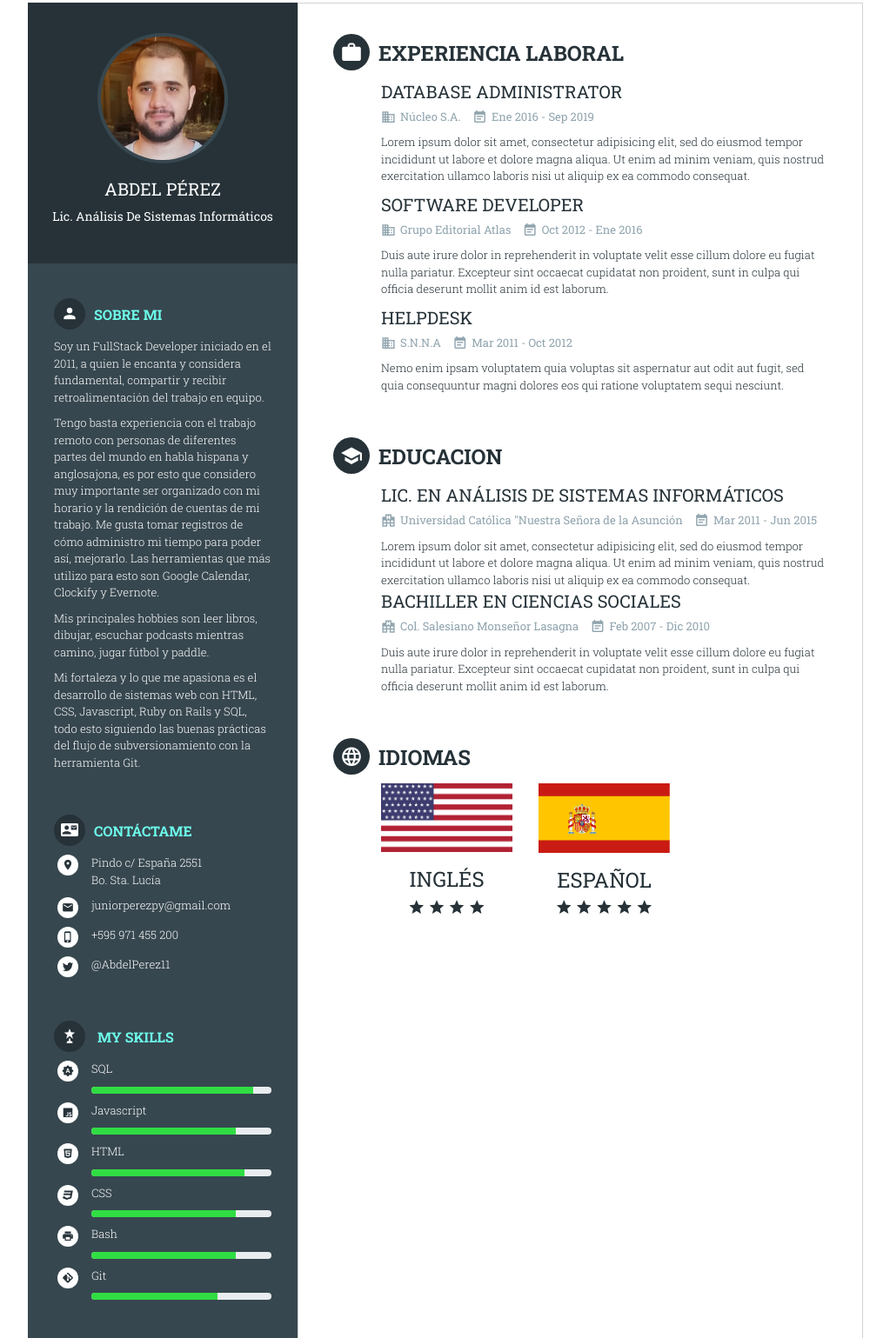
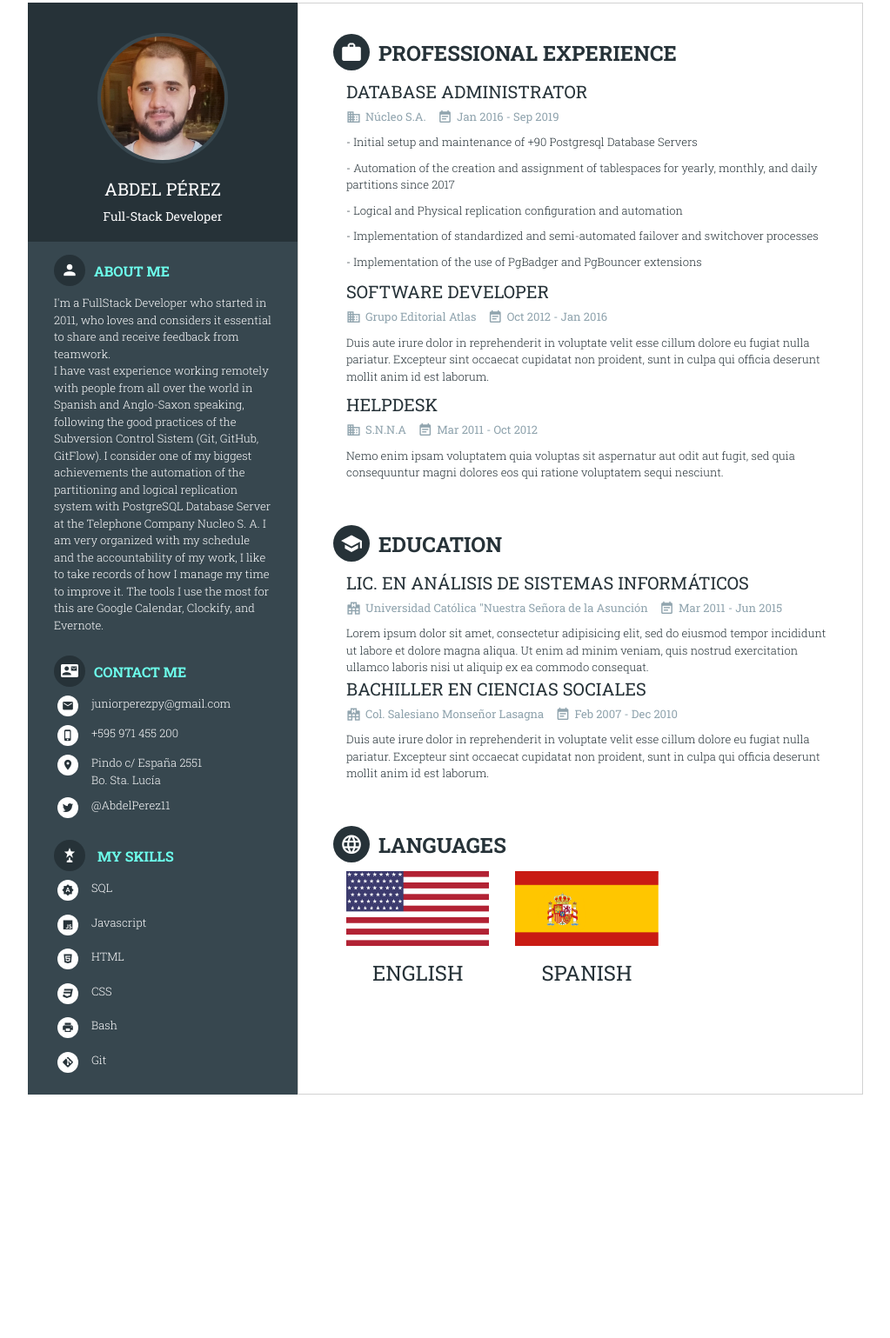
Before and after one commit to abdelp/abdelp.github.io, a plain HTML site: page index.html in a window 1280 px wide. Shown: the part 69-1608 px from the top of the page at 87% size, without its empty margins (128-1151 px from the left). After the commit the page ends 1348 px from the top, so only its background shows below. Drawn offline with nearby package versions, Linux system fonts and the light colour scheme; a web font is replaced by a local one.

Commit message:
Translate to English and remove progress-bar from skills

```diff
--- a/css/template.css
+++ b/css/template.css
@@ -152,8 +152,8 @@ img.img-full-width {
 /* =============== LAYOUT - HEADER AREA =============== */
 header {
 	text-align: center;
-	padding: 35px 20px;
-	margin-bottom: 35px;
+	padding: 35px 20px 10px 20px;
+	margin-bottom: 10px;
 	background: #263238;
 }
 header .avatar {
@@ -209,7 +209,7 @@ section .nino-sectionHeading .nino-icon {
 	color: #fff;
 }
 section .nino-sectionContent > .inner {
-	margin-left: 55px;
+	margin-left: 15px;
 }
 #nino-mainContent section .nino-sectionHeading {
 	font-size: 24px;
@@ -259,7 +259,7 @@ article .nino-articleMeta .nino-icon {
 	font-size: 14px;
 }
 #nino-leftSide section {
-	margin-bottom: 35px;
+	margin-bottom: 10px;
 	padding: 0 30px;
 }
 #nino-leftSide .nino-mySkill .progress {
--- a/index.html
+++ b/index.html
@@ -39,39 +39,30 @@
 					<header class="col-md-12 col-xs-12">
 						<img src="images/avatar.jpeg" alt="" class="avatar">
 						<h1 class="name">Abdel Pérez</h1>
-						<h3 class="regency">Lic. Análisis de Sistemas Informáticos</h3>
+						<h3 class="regency">Full-Stack Developer</h3>
 					</header>
 					<section class="nino-aboutMe col-md-12 col-xs-12">
 						<h2 class="nino-sectionHeading">
 							<a data-toggle="collapse" href="#collapse-about-me" role="button" aria-expanded="true" aria-controls="collapse-about-me">
-								<i class="mdi mdi-account nino-icon"></i>Sobre mi
+								<i class="mdi mdi-account nino-icon"></i>About me
 							</a>
 						</h2>
 						<div class="nino-sectionContent collapse show" id="collapse-about-me">
-							<p>Soy un FullStack Developer iniciado en el 2011, a quien le encanta y considera fundamental, compartir y recibir retroalimentación del trabajo en equipo.</p>
+							<p>I'm a FullStack Developer who started in 2011, who loves and considers it essential to share and receive feedback from teamwork.
+								<br>
+								I have vast experience working remotely with people from all over the world in Spanish and Anglo-Saxon speaking, following the good practices of the Subversion Control Sistem (Git, GitHub, GitFlow).
 
-							<p>Tengo basta experiencia con el trabajo remoto con personas de diferentes partes del mundo en habla hispana y anglosajona, es por esto que considero muy importante ser organizado con mi horario y la rendición de cuentas de mi trabajo. Me gusta tomar registros de cómo administro mi tiempo para poder así, mejorarlo. Las herramientas que más utilizo para esto son Google Calendar, Clockify y Evernote.
-							</p>
-							<p>Mis principales hobbies son leer libros, dibujar, escuchar podcasts mientras camino, jugar fútbol y paddle.</p>
+								I consider one of my biggest achievements the automation of the partitioning and logical replication system with PostgreSQL Database Server at the Telephone Company Nucleo S. A.
 
-							<p>Mi fortaleza y lo que me apasiona es el desarrollo de sistemas web con HTML, CSS, Javascript, Ruby on Rails y SQL, todo esto siguiendo las buenas prácticas del flujo de subversionamiento con la herramienta Git.	</div>
-							</p>
+								I am very organized with my schedule and the accountability of my work, I like to take records of how I manage my time to improve it. The tools I use the most for this are Google Calendar, Clockify, and Evernote.</p>
 							</section>
 					<section class="nino-contactInfo col-md-12 col-xs-12">
 						<h2 class="nino-sectionHeading">
 							<a data-toggle="collapse" href="#collapse-contact-me" role="button" aria-expanded="true" aria-controls="collapse-contact-me">
-								<i class="mdi mdi-contact-mail nino-icon"></i>Contáctame
+								<i class="mdi mdi-contact-mail nino-icon"></i>Contact me
 							</a>
 						</h2>
 						<ul class="nino-listWithIcon collapse show" id="collapse-contact-me">
-							<li layout="row">
-								<div class="fsr">
-									<i class="mdi mdi-map-marker nino-icon"></i>
-								</div>
-								<div class="fg">
-									Pindo c/ España 2551 <br>Bo. Sta. Lucía
-								</div>
-							</li>
 							<li layout="row">
 								<div class="fsr">
 									<i class="mdi mdi-email nino-icon"></i>
@@ -86,6 +77,14 @@
 								</div>
 								<div class="fg">
 									+595 971 455 200
+								</div>
+							</li>
+							<li layout="row">
+								<div class="fsr">
+									<i class="mdi mdi-map-marker nino-icon"></i>
+								</div>
+								<div class="fg">
+									Pindo c/ España 2551 <br>Bo. Sta. Lucía
 								</div>
 							</li>
 							<li layout="row">
@@ -112,11 +111,6 @@
 								</div>
 								<div class="fg">
 									<p>SQL</p>
-									<div class="progress">
-										<div class="progress-bar" role="progressbar" aria-valuenow="90" aria-valuemin="0" aria-valuemax="100" style="width: 90%;">
-											<span class="sr-only">90% Complete</span>
-										</div>
-									</div>
 								</div>
 							</li>
 							<li layout="row">
@@ -125,11 +119,6 @@
 								</div>
 								<div class="fg">
 									<p>Javascript</p>
-									<div class="progress">
-										<div class="progress-bar" role="progressbar" aria-valuenow="80" aria-valuemin="0" aria-valuemax="100" style="width: 80%;">
-											<span class="sr-only">80% Complete</span>
-										</div>
-									</div>
 								</div>
 							</li>
 							<li layout="row">
@@ -138,11 +127,6 @@
 								</div>
 								<div class="fg">
 									<p>HTML</p>
-									<div class="progress">
-										<div class="progress-bar" role="progressbar" aria-valuenow="85" aria-valuemin="0" aria-valuemax="100" style="width: 85%;">
-											<span class="sr-only">85% Complete</span>
-										</div>
-									</div>
 								</div>
 							</li>
 							<li layout="row">
@@ -151,11 +135,6 @@
 								</div>
 								<div class="fg">
 									<p>CSS</p>
-									<div class="progress">
-										<div class="progress-bar" role="progressbar" aria-valuenow="80" aria-valuemin="0" aria-valuemax="100" style="width: 80%;">
-											<span class="sr-only">80% Complete</span>
-										</div>
-									</div>
 								</div>
 							</li>
 							<li layout="row">
@@ -164,11 +143,6 @@
 								</div>
 								<div class="fg">
 									<p>Bash</p>
-									<div class="progress">
-										<div class="progress-bar" role="progressbar" aria-valuenow="80" aria-valuemin="0" aria-valuemax="100" style="width: 80%;">
-											<span class="sr-only">80% Complete</span>
-										</div>
-									</div>
 								</div>
 							</li>
 							<li layout="row">
@@ -177,11 +151,6 @@
 								</div>
 								<div class="fg">
 									<p>Git</p>
-									<div class="progress">
-										<div class="progress-bar" role="progressbar" aria-valuenow="70" aria-valuemin="0" aria-valuemax="100" style="width: 70%;">
-											<span class="sr-only">70% Complete</span>
-										</div>
-									</div>
 								</div>
 							</li>
 						</ul>
@@ -193,7 +162,7 @@
 					<section>
 						<h2 class="nino-sectionHeading">
 							<a data-toggle="collapse" href="#collapse-exp" role="button" aria-expanded="true" aria-controls="collapse-exp">
-								<i class="mdi mdi-briefcase nino-icon"></i>Experiencia Laboral
+								<i class="mdi mdi-briefcase nino-icon"></i>Professional Experience
 							</a>
 						</h2>
 						<div class="nino-sectionContent collapse show" id="collapse-exp">
@@ -202,17 +171,21 @@
 									<h3 class="nino-articleTitle">Database Administrator</h3>
 									<div class="nino-articleMeta">
 										<span><i class="mdi mdi-domain nino-icon"></i>Núcleo S.A.</span>
-										<span><i class="mdi mdi-calendar-text nino-icon"></i>Ene 2016 - Sep 2019</span>
+										<span><i class="mdi mdi-calendar-text nino-icon"></i>Jan 2016 - Sep 2019</span>
 									</div>
 									<div class="nino-articleContent">
-										Lorem ipsum dolor sit amet, consectetur adipisicing elit, sed do eiusmod tempor incididunt ut labore et dolore magna aliqua. Ut enim ad minim veniam, quis nostrud exercitation ullamco laboris nisi ut aliquip ex ea commodo consequat.
+										<p>- Initial setup and maintenance of +90 Postgresql Database Servers</p>
+										<p>- Automation of the creation and assignment of tablespaces for yearly, monthly, and daily partitions since 2017</p>
+										<p>- Logical and Physical replication configuration and automation</p>
+										<p>- Implementation of standardized and semi-automated failover and switchover processes</p>
+										<p>- Implementation of the use of PgBadger and PgBouncer extensions</p>
 									</div>
 								</article>
 								<article class="mt-2">
 									<h3 class="nino-articleTitle">Software Developer</h3>
 									<div class="nino-articleMeta">
 										<span><i class="mdi mdi-domain nino-icon"></i>Grupo Editorial Atlas</span>
-										<span><i class="mdi mdi-calendar-text nino-icon"></i>Oct 2012 - Ene 2016</span>
+										<span><i class="mdi mdi-calendar-text nino-icon"></i>Oct 2012 - Jan 2016</span>
 									</div>
 									<div class="nino-articleContent">
 										Duis aute irure dolor in reprehenderit in voluptate velit esse cillum dolore eu fugiat nulla pariatur. Excepteur sint occaecat cupidatat non proident, sunt in culpa qui officia deserunt mollit anim id est laborum.
@@ -234,7 +207,7 @@
 					<section>
 						<h2 class="nino-sectionHeading">
 							<a data-toggle="collapse" href="#collapse-edu" role="button" aria-expanded="true" aria-controls="collapse-edu">
-								<i class="mdi mdi-school nino-icon"></i>Educacion
+								<i class="mdi mdi-school nino-icon"></i>Education
 							</a>
 						</h2>
 						<div class="nino-sectionContent">
@@ -253,7 +226,7 @@
 									<h3 class="nino-articleTitle">Bachiller en Ciencias Sociales</h3>
 									<div class="nino-articleMeta">
 										<span><i class="mdi mdi-hospital-building nino-icon"></i>Col. Salesiano Monseñor Lasagna</span>
-										<span><i class="mdi mdi-calendar-text nino-icon"></i>Feb 2007 - Dic 2010</span>
+										<span><i class="mdi mdi-calendar-text nino-icon"></i>Feb 2007 - Dec 2010</span>
 									</div>
 									<div class="nino-articleContent">
 										Duis aute irure dolor in reprehenderit in voluptate velit esse cillum dolore eu fugiat nulla pariatur. Excepteur sint occaecat cupidatat non proident, sunt in culpa qui officia deserunt mollit anim id est laborum.
@@ -265,7 +238,7 @@
 					<section>
 						<h2 class="nino-sectionHeading">
 							<a data-toggle="collapse" href="#collapse-lang" role="button" aria-expanded="true" aria-controls="collapse-lang">
-								<i class="mdi mdi-web nino-icon"></i>Idiomas
+								<i class="mdi mdi-web nino-icon"></i>Languages
 							</a>
 						</h2>
 						<div class="nino-sectionContent collapse show" id="collapse-lang">
@@ -273,24 +246,11 @@
 								<div class="row nino-languages">
 									<div class="col-md-4 col-sm-4">
 										<img src="images/flags/flag-1.png" alt="">
-										<h4 class="languageName">Inglés</h4>
-										<div class="stars">
-											<i class="mdi mdi-star nino-icon"></i>
-											<i class="mdi mdi-star nino-icon"></i>
-											<i class="mdi mdi-star nino-icon"></i>
-											<i class="mdi mdi-star nino-icon"></i>
-										</div>
+										<h4 class="languageName">English</h4>
 									</div>
 									<div class="col-md-4 col-sm-4">
 										<img src="images/flags/flag-2.jpg" alt="">
-										<h4 class="languageName">Español</h4>
-										<div class="stars">
-											<i class="mdi mdi-star nino-icon"></i>
-											<i class="mdi mdi-star nino-icon"></i>
-											<i class="mdi mdi-star nino-icon"></i>
-											<i class="mdi mdi-star nino-icon"></i>
-											<i class="mdi mdi-star nino-icon"></i>
-										</div>
+										<h4 class="languageName">Spanish</h4>
 									</div>
 								</div>
 							</div>
```
